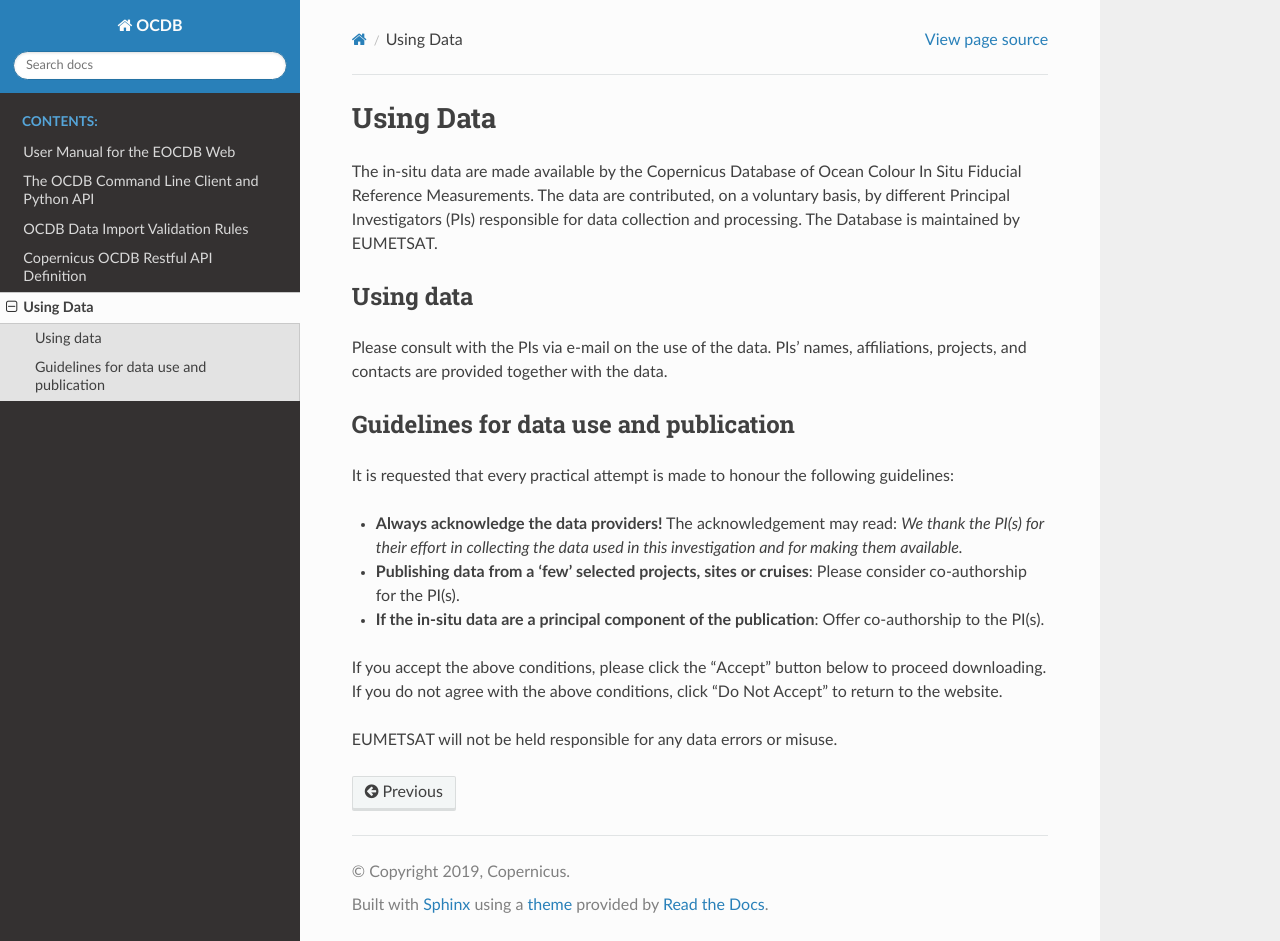
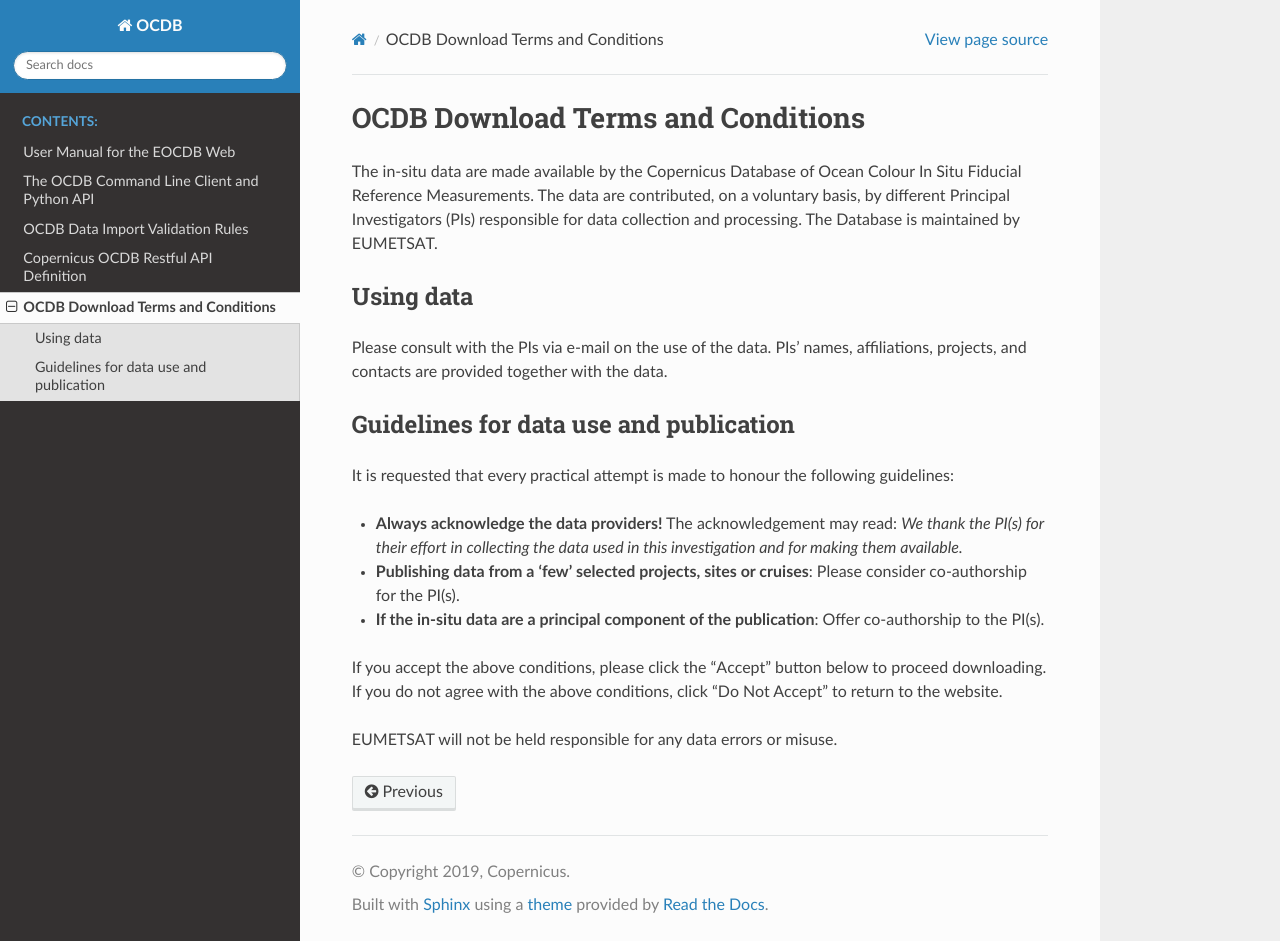
Before and after one commit to eocdb/eocdb-webui, a Sphinx documentation site: the page built from docs/source/eocdb-data-access-policy.md, in a window 1280 px wide and 941 px high. Built offline with Sphinx 7.4.7 and the Read the Docs theme 2.0.0, drawn with Linux system fonts in a browser that asks for light colours.

Commit message:
Update eocdb-data-access-policy.md

```diff
--- a/docs/source/eocdb-data-access-policy.md
+++ b/docs/source/eocdb-data-access-policy.md
@@ -1,4 +1,4 @@
-# Using Data
+# OCDB Download Terms and Conditions
 
 The in-situ data are made available by the Copernicus
 Database of Ocean Colour In Situ Fiducial Reference Measurements. The data are contributed,
```
